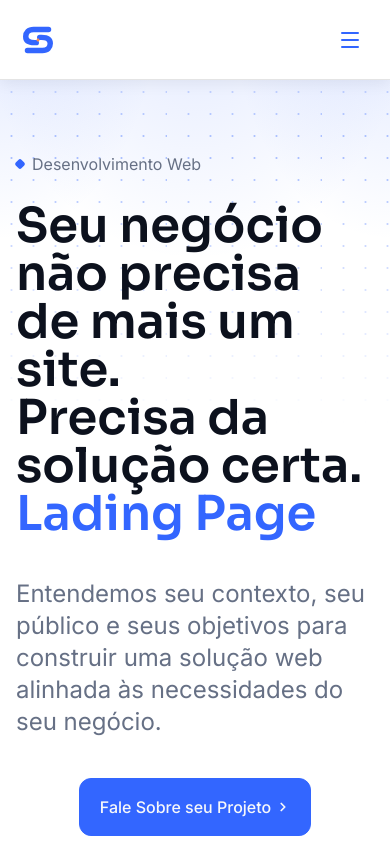
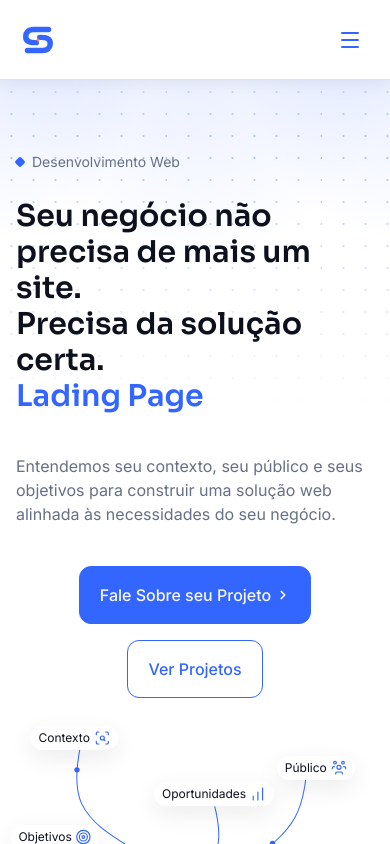
Before and after one commit to Wesleyhrl/signorge-website, a Next.js app: page / in a window 390 px wide. Shown: the top 844 px of the page. Built offline with nearby package versions, Linux system fonts and the light colour scheme.

Commit message:
feat: refactor Hero component structure and responsiveness

```diff
--- a/components/sections/hero/hero.tsx
+++ b/components/sections/hero/hero.tsx
@@ -21,22 +21,21 @@ export default function Hero() {
       <div className="pt-18 relative z-10">
         <Container>
           <div className="grid grid-cols-1 lg:grid-cols-2 items-center gap-6 mt-20">
-            <div>
+            <header>
               <div className="flex gap-2 items-center mb-6.5">
-                {" "}
-                <DiamondMarker color="signal" />{" "}
-                <span className="text-slate">Desenvolvimento Web</span>
+                <DiamondMarker color="signal" />
+                <span className="text-slate text-sm lg:text-base">Desenvolvimento Web</span>
               </div>
               <div className="flex flex-col gap-10">
                 <div>
-                  <h1 className="text-5xl font-display font-semibold">
+                  <h1 className="text-3xl sm:text-4xl xl:text-5xl font-display font-semibold">
                     Seu negócio não precisa de mais um site.
                     <br />
                     Precisa da solução certa. <br />
                     <span className="text-signal">Lading Page</span>
                   </h1>
                 </div>
-                <p className="text-2xl text-slate l">
+                <p className="text-base text-slate sm:text-lg lg:text-xl xl:text-2xl xl:leading-[1.1]">
                   Entendemos seu contexto, seu público e seus objetivos para
                   construir uma solução web alinhada às necessidades do seu
                   negócio.
@@ -48,7 +47,7 @@ export default function Hero() {
                   <ButtonSite variant="outline">Ver Projetos</ButtonSite>
                 </div>
               </div>
-            </div>
+            </header>
             <HeroVisual />
           </div>
         </Container>
```
